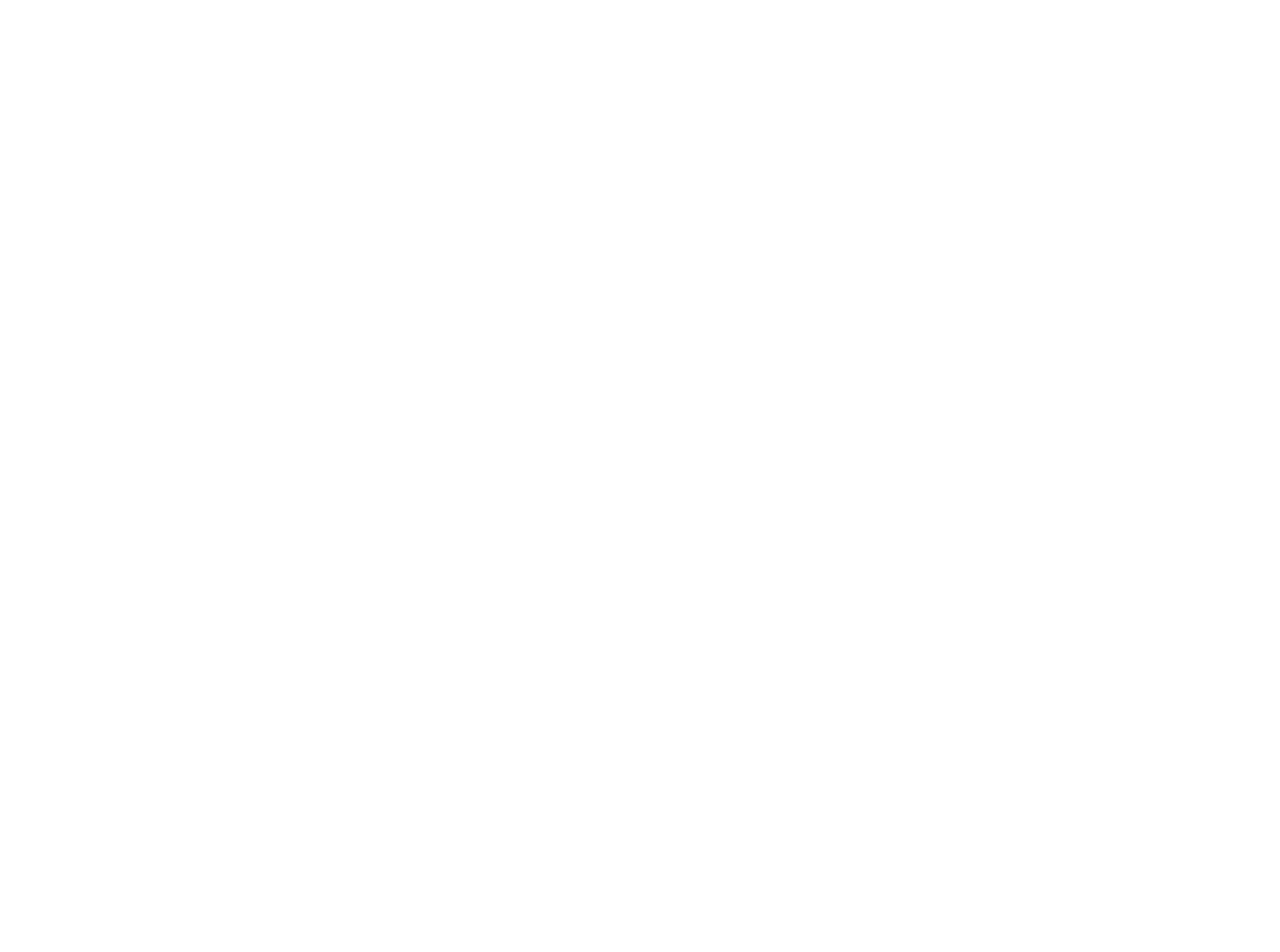
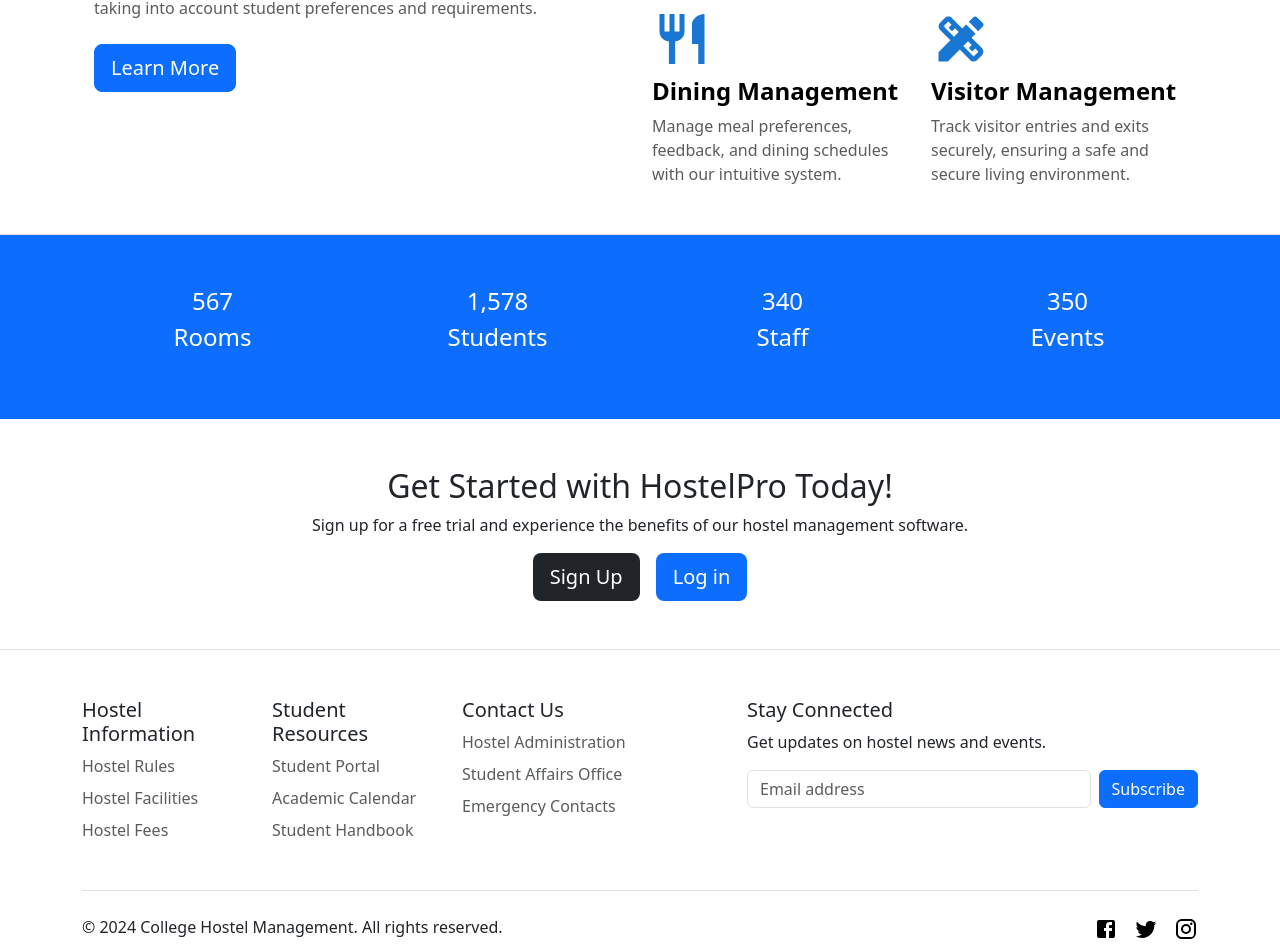
Before and after one commit to OmAnand857/Hostel_Management, a React (Create React App) app: page / in a window 1280 px wide. Shown: the part 823-1775 px from the top of the page. Before the commit the page ends 800 px from the top, so only its background shows below. Built offline with nearby package versions, Linux system fonts and the light colour scheme.

Commit message:
completed home page

```diff
--- a/package.json
+++ b/package.json
@@ -3,12 +3,17 @@
   "version": "0.1.0",
   "private": true,
   "dependencies": {
+    "@emotion/react": "^11.13.3",
+    "@emotion/styled": "^11.13.0",
+    "@mui/icons-material": "^6.1.6",
+    "@mui/material": "^6.1.6",
     "@testing-library/jest-dom": "^5.17.0",
     "@testing-library/react": "^13.4.0",
     "@testing-library/user-event": "^13.5.0",
     "bootstrap": "^5.3.3",
     "react": "^18.3.1",
     "react-bootstrap": "^2.10.5",
+    "react-countup": "^6.5.3",
     "react-dom": "^18.3.1",
     "react-scripts": "5.0.1",
     "web-vitals": "^2.1.4"
--- a/src/components/App.js
+++ b/src/components/App.js
@@ -1,11 +1,19 @@
 import Navbar from "./Navbar"
 import Hero from "./Hero"
+import Features from "./Features"
+import Calltoaction from "./Calltoaction";
+import Counter from "./Counter";
+import Footer from "./Footer";
 function App(){
 
     return (
         <>
         <Navbar/>
         <Hero/>
+        <Features/>
+        <Counter/>
+        <Calltoaction/>
+        <Footer/>
         </>
     )
 
--- /dev/null
+++ b/src/components/Calltoaction.js
@@ -0,0 +1,21 @@
+
+function Calltoaction(){
+return(
+<section class="cta-section  py-5 border-bottom">
+  <div class="container">
+    <div class="row justify-content-center">
+      <div class="col-md-8 text-center">
+        <h2 >Get Started with HostelPro Today!</h2>
+        <p >Sign up for a free trial and experience the benefits of our hostel management software.</p>
+        <button class="btn btn-lg bg-dark text-white" >Sign Up </button>
+        <button
+          class="btn btn-lg bg-primary text-white ms-3 ">
+          Log in
+        </button>
+        </div>
+    </div>
+  </div>
+</section>
+)
+}
+export default Calltoaction
--- /dev/null
+++ b/src/components/Counter.js
@@ -0,0 +1,44 @@
+import CountUp, { useCountUp } from 'react-countup';
+
+
+function Counter() {
+    useCountUp({
+        ref: 'counter',
+        end: 1234567,
+        enableScrollSpy: true,
+        scrollSpyDelay: 1000,
+      });
+    return (
+        <section class="counter-section py-5 bg-primary text-white border-top">
+  <div class="container">
+    <div class="row">
+      <div class="col-md-3 text-center fs-4">
+        <div class="counter-box">
+        <CountUp end={567} duration="3" enableScrollSpy />
+          <p>Rooms</p>
+        </div>
+      </div>
+      <div class="col-md-3 text-center fs-4">
+        <div class="counter-box">
+        <CountUp end={1578} duration="3" enableScrollSpy />
+          <p>Students</p>
+        </div>
+      </div>
+      <div class="col-md-3 text-center fs-4">
+        <div class="counter-box">
+        <CountUp end={340} duration="3" enableScrollSpy />
+          <p>Staff</p>
+        </div>
+      </div>
+      <div class="col-md-3 text-center fs-4">
+        <div class="counter-box">
+        <CountUp end={350} duration="3" enableScrollSpy />
+          <p>Events</p>
+        </div>
+      </div>
+    </div>
+  </div>
+</section>
+    )
+}
+export default Counter
--- /dev/null
+++ b/src/components/Features.js
@@ -0,0 +1,53 @@
+import SettingsApplicationsIcon from '@mui/icons-material/SettingsApplications';
+import PersonIcon from '@mui/icons-material/Person';
+import RestaurantIcon from '@mui/icons-material/Restaurant';
+import DesignServicesIcon from '@mui/icons-material/DesignServices';
+import ApartmentIcon from '@mui/icons-material/Apartment';
+
+function Features(){
+
+    return(
+        <div class="container px-4 py-3">
+    <h2 class="pb-1">Key Features of HostelPro</h2>
+
+    <div class="row row-cols-1 row-cols-md-2 align-items-md-center g-4 py-3">
+      <div class="col d-flex flex-column align-items-start gap-2">
+        <ApartmentIcon style={{ fontSize: 60 }} color="primary"/>
+        <h2 class="fw-bold text-body-emphasis">Effortless Room Allocation</h2>
+        <p class="text-body-secondary">Our system ensures a smooth and efficient room allocation process, taking into account student preferences and requirements.</p>
+        <a href="#" class="btn btn-primary btn-lg">Learn More</a>
+      </div>
+
+      <div class="col">
+        <div class="row row-cols-1 row-cols-sm-2 g-4">
+          <div class="col d-flex flex-column gap-2">
+              <SettingsApplicationsIcon style={{ fontSize: 60 }} color="primary"/>
+            <h4 class="fw-semibold mb-0 text-body-emphasis">Centralized Communication</h4>
+            <p class="text-body-secondary">Stay connected with the hostel administration and fellow students through our dedicated communication platform.</p>
+          </div>
+
+          <div class="col d-flex flex-column gap-2">
+          <PersonIcon style={{ fontSize: 60 }} color="primary"/>
+            <h4 class="fw-semibold mb-0 text-body-emphasis">Maintenance Management</h4>
+            <p class="text-body-secondary">Report and track maintenance requests with ease, ensuring prompt resolutions and a comfortable living environment.</p>
+          </div>
+
+          <div class="col d-flex flex-column gap-2">
+          <RestaurantIcon style={{ fontSize: 60 }} color="primary"/>
+            <h4 class="fw-semibold mb-0 text-body-emphasis">Dining Management</h4>
+            <p class="text-body-secondary">Manage meal preferences, feedback, and dining schedules with our intuitive system.</p>
+          </div>
+
+          <div class="col d-flex flex-column gap-2">
+          <DesignServicesIcon style={{ fontSize: 60 }} color="primary"/>
+            <h4 class="fw-semibold mb-0 text-body-emphasis">Visitor Management</h4>
+            <p class="text-body-secondary">Track visitor entries and exits securely, ensuring a safe and secure living environment.</p>
+          </div>
+        </div>
+      </div>
+    </div>
+  </div>
+    )
+
+}
+export default Features
--- /dev/null
+++ b/src/components/Footer.js
@@ -0,0 +1,120 @@
+import FacebookIcon from '@mui/icons-material/Facebook';
+import TwitterIcon from '@mui/icons-material/Twitter';
+import InstagramIcon from '@mui/icons-material/Instagram';
+
+function Footer() {
+  return (
+    <div className="container">
+      <footer className="pt-5">
+        <div className="row">
+          <div className="col-6 col-md-2 mb-3">
+            <h5>Hostel Information</h5>
+            <ul className="nav flex-column">
+              <li className="nav-item mb-2">
+                <a href="#" className="nav-link p-0 text-body-secondary">
+                  Hostel Rules
+                </a>
+              </li>
+              <li className="nav-item mb-2">
+                <a href="#" className="nav-link p-0 text-body-secondary">
+                  Hostel Facilities
+                </a>
+              </li>
+              <li className="nav-item mb-2">
+                <a href="#" className="nav-link p-0 text-body-secondary">
+                  Hostel Fees
+                </a>
+              </li>
+            </ul>
+          </div>
+
+          <div className="col-6 col-md-2 mb-3">
+            <h5>Student Resources</h5>
+            <ul className="nav flex-column">
+              <li className="nav-item mb-2">
+                <a href="#" className="nav-link p-0 text-body-secondary">
+                  Student Portal
+                </a>
+              </li>
+              <li className="nav-item mb-2">
+                <a href="#" className="nav-link p-0 text-body-secondary">
+                  Academic Calendar
+                </a>
+              </li>
+              <li className="nav-item mb-2">
+                <a href="#" className="nav-link p-0 text-body-secondary">
+                  Student Handbook
+                </a>
+              </li>
+            </ul>
+          </div>
+
+          <div className="col-6 col-md-2 mb-3">
+            <h5>Contact Us</h5>
+            <ul className="nav flex-column">
+              <li className="nav-item mb-2">
+                <a href="#" className="nav-link p-0 text-body-secondary">
+                  Hostel Administration
+                </a>
+              </li>
+              <li className="nav-item mb-2">
+                <a href="#" className="nav-link p-0 text-body-secondary">
+                  Student Affairs Office
+                </a>
+              </li>
+              <li className="nav-item mb-2">
+                <a href="#" className="nav-link p-0 text-body-secondary">
+                  Emergency Contacts
+                </a>
+              </li>
+            </ul>
+          </div>
+
+          <div className="col-md-5 offset-md-1 mb-3">
+            <form>
+              <h5>Stay Connected</h5>
+              <p>Get updates on hostel news and events.</p>
+              <div className="d-flex flex-column flex-sm-row w-100 gap-2">
+                <label htmlFor="newsletter1" className="visually-hidden">
+                  Email address
+                </label>
+                <input
+                  id="newsletter1"
+                  type="text"
+                  className="form-control"
+                  placeholder="Email address"
+                />
+                <button className="btn btn-primary" type="button">
+                  Subscribe
+                </button>
+              </div>
+            </form>
+          </div>
+        </div>
+
+        <div className="d-flex flex-column flex-sm-row justify-content-between pt-4 mt-4 border-top">
+          <p>&copy; 2024 College Hostel Management. All rights reserved.</p>
+          <ul className="list-unstyled d-flex">
+            <li className="ms-3">
+              <a href="#" className="link-body-emphasis">
+                <FacebookIcon />
+              </a>
+            </li>
+            <li className="ms-3">
+              <a href="#" className="link-body-emphasis">
+                <TwitterIcon />
+              </a>
+            </li>
+            <li className="ms-3">
+              <a href="#" className="link-body-emphasis">
+                <InstagramIcon />
+              </a>
+            </li>
+          </ul>
+        </div>
+      </footer>
+    </div>
+  );
+}
+
+export default Footer;
--- a/src/components/Navbar.js
+++ b/src/components/Navbar.js
@@ -2,7 +2,7 @@ import React from "react";
 
 function Navbar(){
     return (
-        <nav class="navbar navbar-expand-lg bg-body-tertiary rounded" aria-label="Thirteenth navbar example">
+        <nav class="navbar navbar-expand-lg bg-body-tertiary " >
       <div class="container-fluid">
         <button class="navbar-toggler" type="button" data-bs-toggle="collapse" data-bs-target="#navbarsExample11" aria-controls="navbarsExample11" aria-expanded="false" aria-label="Toggle navigation">
           <span class="navbar-toggler-icon"></span>
```
Also changed, not shown: 1 other file (tests, documents, lock files or other folders).
